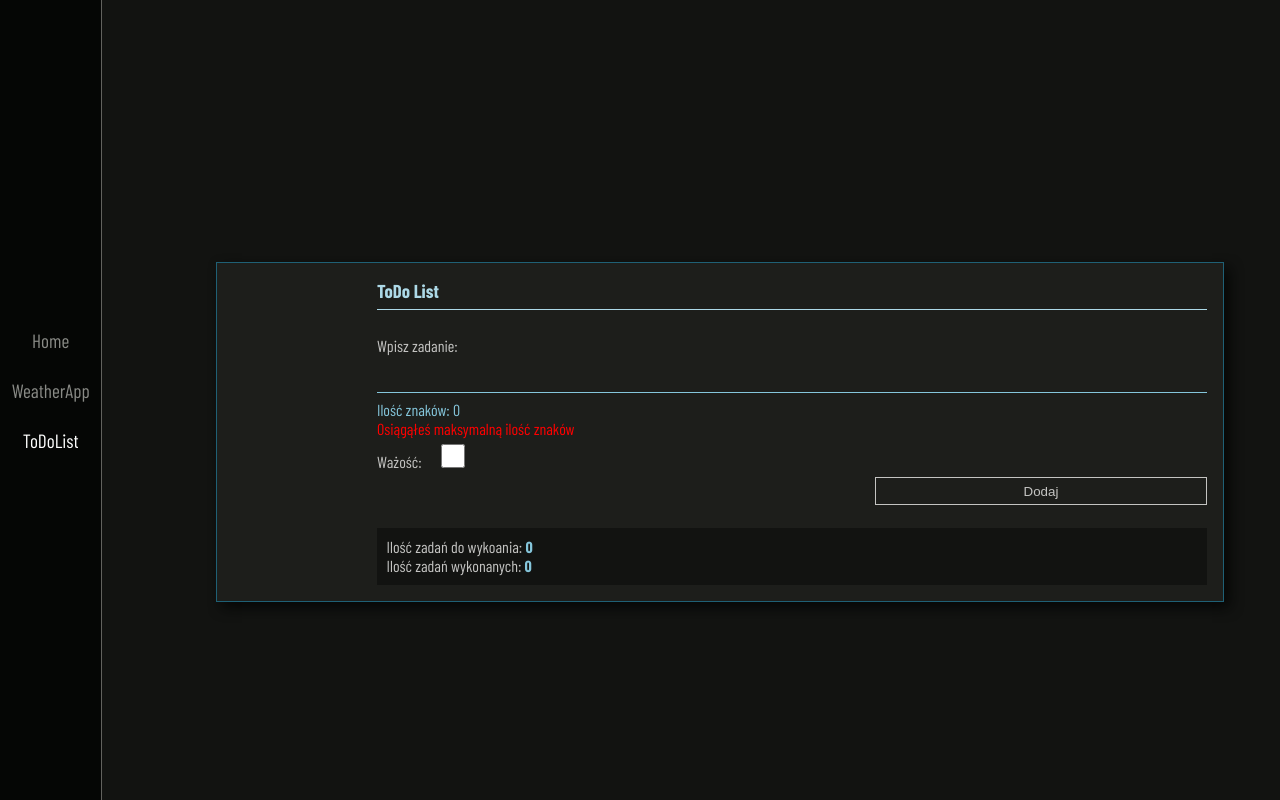
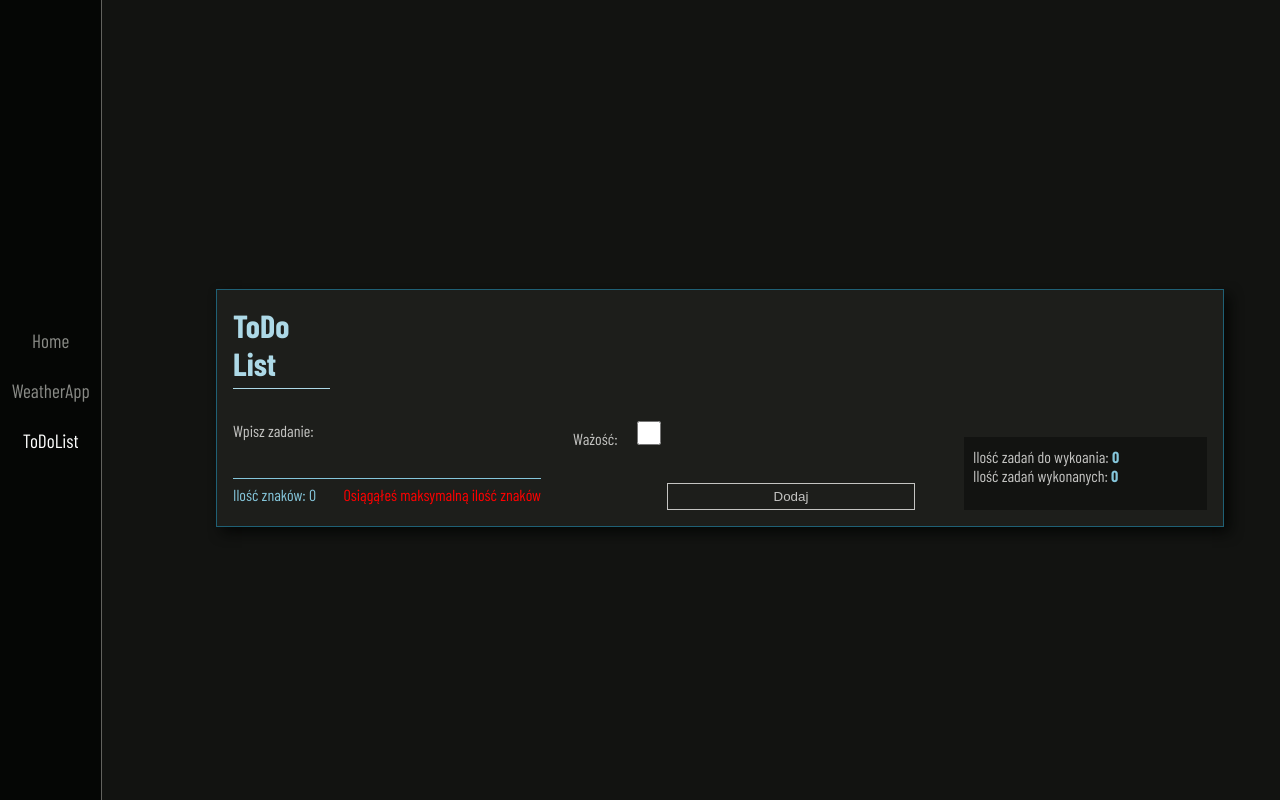
Before and after one commit to Scorpion19702022/01_REACT_VARIOUS_PROJECTS, a React (Create React App) app: page /ToDoList in a window 1280 px wide. Built offline with nearby package versions, Linux system fonts and the light colour scheme; a web font is replaced by a local one.

Commit message:
added styles for desktop

```diff
--- a/src/Components/ToDoList/InputsToDoList.tsx
+++ b/src/Components/ToDoList/InputsToDoList.tsx
@@ -4,8 +4,9 @@ import styles from './Style/InputsToDoList.module.css'
 
 const InputsToDoList = () => {
 	return (
-		<section className={styles.wrapper_inputs}>
+		<section className={styles.wrapper}>
 			<h1 className={styles.heading}>ToDo List</h1>
+			<div className={styles.wrapper_inputs}>
 				<div className={styles.box_inputs}>
 					<div className={styles.inputs}>
 						<label className={styles.label}>Wpisz zadanie:</label>
@@ -29,6 +30,7 @@ const InputsToDoList = () => {
 						Ilość zadań wykonanych: <span className={styles.quantity_result}>0</span>
 					</h4>
 				</div>
+			</div>
 		</section>
 	)
 }
--- a/src/Components/ToDoList/Style/InputsToDoList.module.css
+++ b/src/Components/ToDoList/Style/InputsToDoList.module.css
@@ -21,9 +21,8 @@
 	--color-error: #ff0000;
 }
 
-.wrapper_inputs {
+.wrapper {
 	width: 90%;
-	height: 340px;
 	padding: 1em;
 	margin-top: 4em;
 	display: flex;
@@ -37,10 +36,13 @@
 
 .heading {
 	width: 100%;
+	font-size: 2em;
 	color: var(--color-color02);
-	padding-bottom: 0.4em;
-	margin-bottom: 1em;
-	border-bottom: 0.04em solid var(--color-color02);
+	padding-bottom: 1em;
+}
+
+.wrapper_inputs {
+	width: 100%;
 }
 
 .box_inputs {
@@ -64,6 +66,7 @@
 	background: none;
 	border: none;
 	border-bottom: 0.04em solid var(--color-color03);
+	color: var(--color-dark01);
 	outline: none;
 }
 
@@ -124,7 +127,50 @@
 }
 
 @media (min-width: 992px) {
+	.wrapper {
+		display: flex;
+		margin-top: 1em;
+	}
+
+	.heading {
+		font-size: 2em;
+		margin-bottom: 1em;
+		padding-bottom: 0.2em;
+		border-bottom: 0.04em solid var(--color-color02);
+		width: 10%;
+		align-self: flex-start;
+	}
+
 	.wrapper_inputs {
-		padding-left: 10em;
+		display: flex;
+		justify-content: space-between;
+		width: 100%;
+	}
+
+	.box_inputs {
+		width: 70%;
+		display: flex;
+		flex-direction: row;
+		justify-content: space-between;
+	}
+
+	.inputs {
+		width: 50%;
+	}
+
+	.quantity_inputs {
+		display: flex;
+		flex-direction: row;
+		justify-content: space-between;
+		margin: 0.4em 0em;
+	}
+
+	.input_important {
+		width: 20%;
+		padding-left: 2em;
+	}
+
+	.box_info {
+		width: 25%;
 	}
 }
```
Lines whose indentation alone changed are shown as unchanged.
